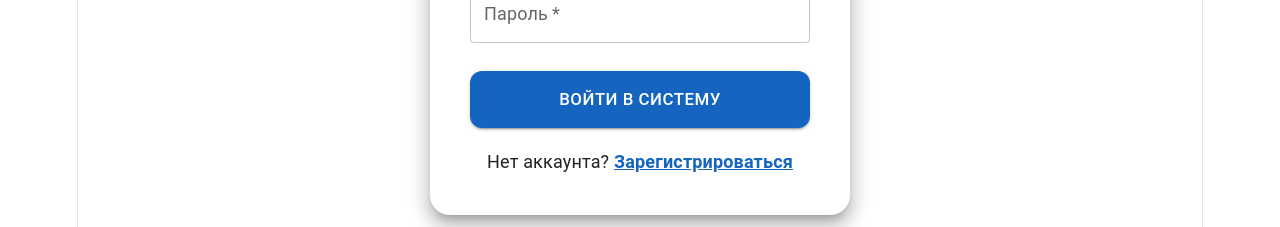
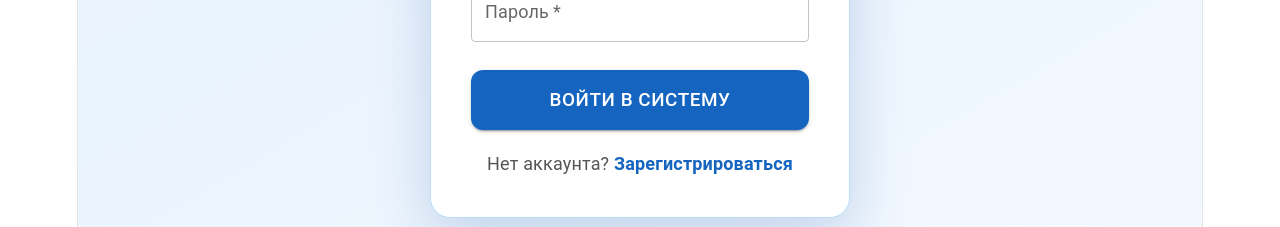
Before and after one commit to violatttion/prof-stom, a React app in the folder frontend/: page /login in a window 1280 px wide. Shown: the part 464-691 px from the top of the page. Built offline with nearby package versions, Linux system fonts and the light colour scheme; no server answers; the HTML template or start-up script is replaced by a standard one.

Commit message:
fix: исправлен импорт AnimatedBackground + обновлены стили

```diff
--- a/frontend/src/pages/auth/Login.jsx
+++ b/frontend/src/pages/auth/Login.jsx
@@ -2,7 +2,7 @@ import React, { useState } from 'react';
 import { useNavigate, Link } from 'react-router-dom';
 import { Paper, TextField, Button, Typography, Box, Alert } from '@mui/material';
 import { useAuth } from '../../context/AuthContext';
-import AnimatedBackground from '../components/AnimatedBackground';
+import AnimatedBackground from '../../components/AnimatedBackground';
 
 const Login = () => {
   const [email, setEmail] = useState('');
@@ -30,10 +30,35 @@ const Login = () => {
   };
 
   return (
-    <Box sx={{ minHeight: '100vh', display: 'flex', alignItems: 'center', justifyContent: 'center', position: 'relative', overflow: 'hidden' }}>
+    <Box
+      sx={{
+        minHeight: '100vh',
+        width: '100%',
+        display: 'flex',
+        alignItems: 'center',
+        justifyContent: 'center',
+        background: 'linear-gradient(150deg, #f0f7ff 0%, #eaf4fd 40%, #f4f9ff 100%)',
+        position: 'relative',
+        overflow: 'hidden',
+      }}
+    >
       <AnimatedBackground />
 
-      <Paper elevation={12} sx={{ p: 5, borderRadius: 5, maxWidth: 420, width: '100%', mx: 2, position: 'relative', zIndex: 1 }}>
+      <Paper
+        elevation={12}
+        sx={{
+          p: 5,
+          borderRadius: 5,
+          background: 'white',
+          boxShadow: '0 20px 60px rgba(13, 71, 161, 0.2)',
+          border: '1px solid #bbdefb',
+          width: '100%',
+          maxWidth: 420,
+          mx: 2,
+          position: 'relative',
+          zIndex: 2
+        }}
+      >
         <Typography variant="h3" align="center" gutterBottom sx={{ color: '#0d47a1', fontWeight: 700 }}>
           ПРОФ СТОМ
         </Typography>
@@ -45,15 +70,50 @@ const Login = () => {
         {error && <Alert severity="error" sx={{ mb: 3 }}>{error}</Alert>}
 
         <Box component="form" onSubmit={handleSubmit}>
-          <TextField margin="normal" required fullWidth label="Email" type="email" value={email} onChange={(e) => setEmail(e.target.value)} sx={{ mb: 2.5 }} />
-          <TextField margin="normal" required fullWidth label="Пароль" type="password" value={password} onChange={(e) => setPassword(e.target.value)} sx={{ mb: 3.5 }} />
+          <TextField
+            margin="normal"
+            required
+            fullWidth
+            label="Email"
+            type="email"
+            value={email}
+            onChange={(e) => setEmail(e.target.value)}
+            sx={{ mb: 2.5 }}
+          />
+          <TextField
+            margin="normal"
+            required
+            fullWidth
+            label="Пароль"
+            type="password"
+            value={password}
+            onChange={(e) => setPassword(e.target.value)}
+            sx={{ mb: 3.5 }}
+          />
 
-          <Button type="submit" fullWidth variant="contained" size="large" sx={{ py: 1.7, bgcolor: '#1565c0', '&:hover': { bgcolor: '#0d47a1' }, mb: 2.5, borderRadius: 3 }} disabled={loading}>
+          <Button
+            type="submit"
+            fullWidth
+            variant="contained"
+            size="large"
+            sx={{
+              py: 1.7,
+              fontSize: '1.05rem',
+              bgcolor: '#1565c0',
+              '&:hover': { bgcolor: '#0d47a1' },
+              mb: 2.5,
+              borderRadius: 3
+            }}
+            disabled={loading}
+          >
             {loading ? 'Вход...' : 'ВОЙТИ В СИСТЕМУ'}
           </Button>
 
-          <Typography align="center">
-            Нет аккаунта? <Link to="/register" style={{ color: '#1565c0', fontWeight: 600 }}>Зарегистрироваться</Link>
+          <Typography align="center" sx={{ color: '#555' }}>
+            Нет аккаунта?{' '}
+            <Link to="/register" style={{ color: '#1565c0', fontWeight: 600, textDecoration: 'none' }}>
+              Зарегистрироваться
+            </Link>
           </Typography>
         </Box>
       </Paper>
```
